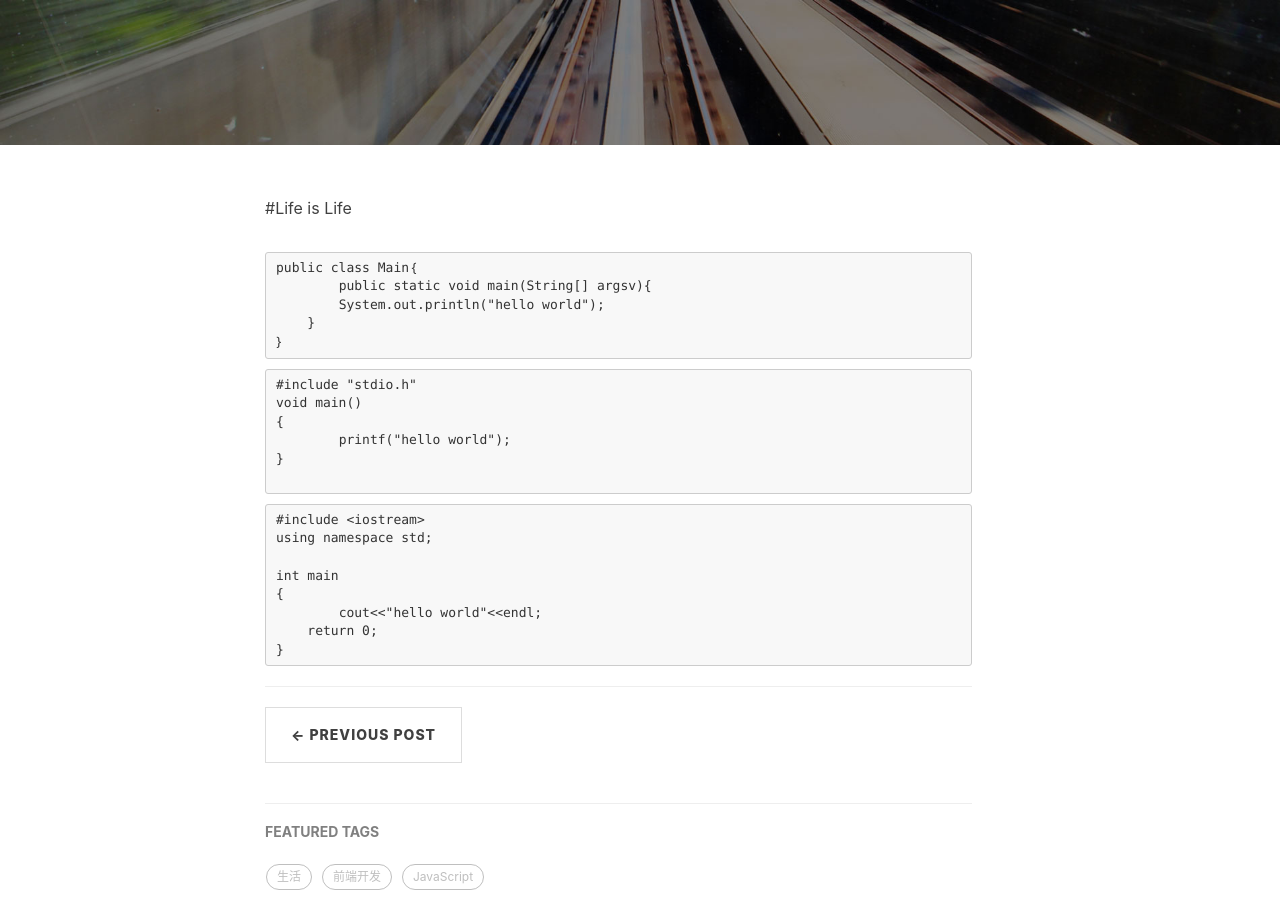
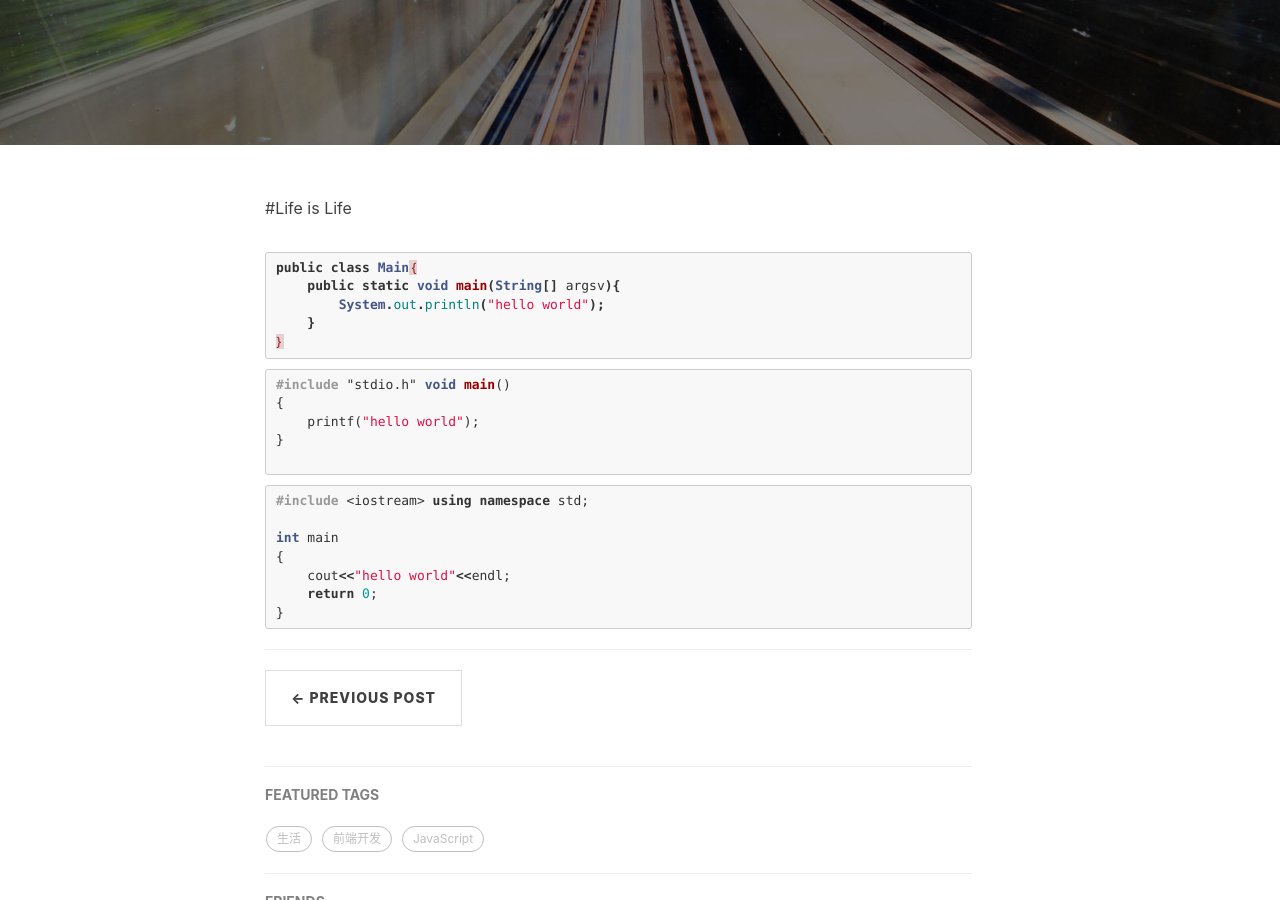
Before and after one commit to hefuduo/hefuduo.github.io, a Jekyll site: the page built from _posts/2014-01-29-hello-2015.markdown, in a window 1280 px wide and 900 px high, scrolled down 378 px. Built offline with Jekyll 4.4.1, drawn with Linux system fonts in a browser that asks for light colours; nearby versions of some CDN libraries; comment, search, counter and statistics services are not loaded.

Commit message:
fix the syntax2
Signed-off-by: hefuduo <hefuduo@le.com>

````diff
--- a/_posts/2014-01-29-hello-2015.markdown
+++ b/_posts/2014-01-29-hello-2015.markdown
@@ -13,31 +13,31 @@ tags:
 #Life is Life
 
 
-```
+```java
 public class Main｛
-	public static void main(String[] argsv){
-    	System.out.println("hello world");
+    public static void main(String[] argsv){
+        System.out.println("hello world");
     }
 ｝
 ```
 
 
-```
+```cpp
 #include "stdio.h"
 void main()
 {
-	printf("hello world");
+    printf("hello world");
 }
 
 ```
 
-```
+```cpp
 #include <iostream>
 using namespace std;
 
 int main
 {
-	cout<<"hello world"<<endl;
+    cout<<"hello world"<<endl;
     return 0;
 }
 ```
````
